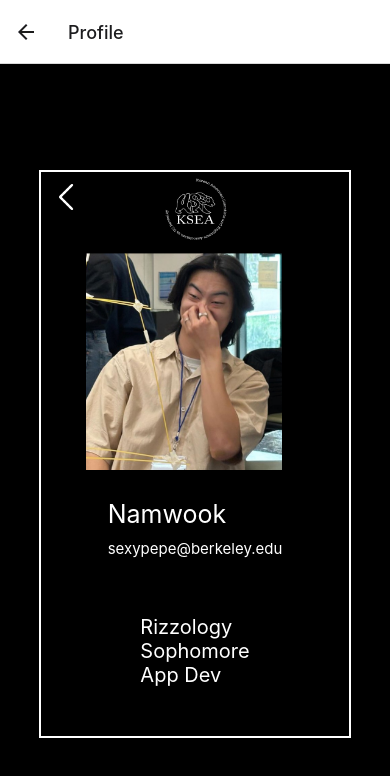
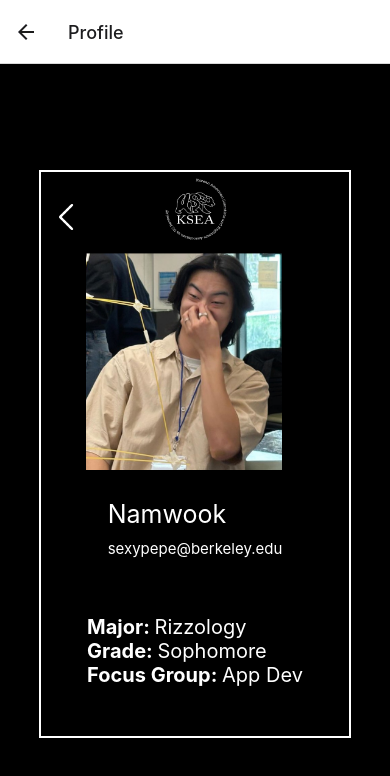
Before and after one commit to namwook0921/KSEA_App, a React Native app: screen /Profile in a window 390 px wide. Shown: the top 776 px of the page. Built offline with nearby package versions, Linux system fonts and the light colour scheme.

Commit message:
Profile Screen: Change w/ DataContext

```diff
--- a/src/screens/ProfileScreen.js
+++ b/src/screens/ProfileScreen.js
@@ -46,9 +46,18 @@ const ProfileScreen = ({ navigation }) => {
         </View>
 
         <View style={styles.InfoContainer}>
-          <Text style={styles.major}>{profile.major}</Text>
-          <Text style={styles.info}>{profile.grade}</Text>
-          <Text style={styles.info}>{profile.fog}</Text>
+          <Text style={styles.major}>
+            <Text style = {styles.BoldText}>Major: </Text>
+            {profile.major}
+          </Text>
+          <Text style={styles.info}>
+            <Text style = {styles.BoldText}>Grade: </Text>
+            {profile.grade}
+          </Text>
+          <Text style={styles.info}>
+            <Text style = {styles.BoldText}>Focus Group: </Text>
+            {profile.fog}
+          </Text>
         </View>
       </View>
     </View>
@@ -71,7 +80,7 @@ const styles = StyleSheet.create({
     backgroundColor: "#000",
     marginLeft: 10,
     marginRight: 10,
-    marginTop: 10,
+    marginTop: 30,
   },
   BackIcon: {
     width: 30,
@@ -132,6 +141,9 @@ const styles = StyleSheet.create({
     fontSize: 20,
     color: "white",
   },
+  BoldText: {
+    fontWeight: 'bold',
+  },
 });
 
 export default ProfileScreen;
```
